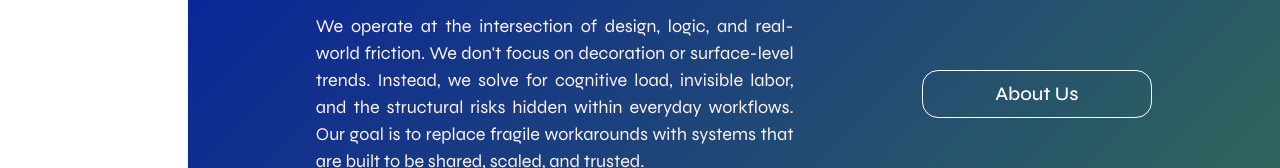
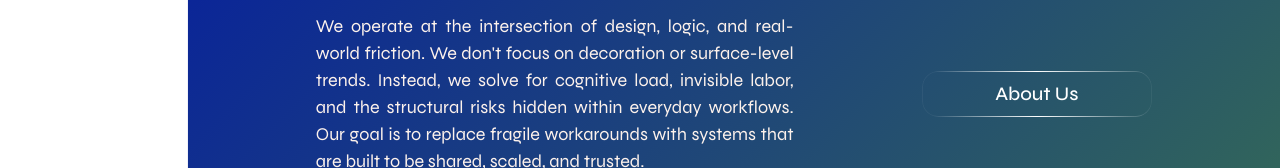
Before and after one commit to mingaworks/mingaworks.github.io, a React (Vite) app: page / in a window 1280 px wide. Shown: the part 355-523 px from the top of the page. Built offline with nearby package versions, Linux system fonts and the light colour scheme.

Commit message:
Introduce glassy CTA button styling

```diff
--- a/src/App.css
+++ b/src/App.css
@@ -1,6 +1,31 @@
 .cta {
   padding: 0.6em 1.2em;
   width: clamp(160px, 18vw, 240px);
+  position: relative;
+  border: none;
+  transition:
+    background-color 150ms ease,
+    color 150ms ease;
+}
+
+.cta::before {
+  content: "";
+  position: absolute;
+  inset: 0;
+  border-radius: inherit;
+  padding: 1px;
+  background: linear-gradient(
+    to right,
+    rgba(255, 255, 255, 0.05) 5%,
+    rgba(255, 255, 255, 1) 50%,
+    rgba(255, 255, 255, 0.05) 100%
+  );
+  -webkit-mask:
+    linear-gradient(#fff 0 0) content-box,
+    linear-gradient(#fff 0 0);
+  -webkit-mask-composite: xor;
+  mask-composite: exclude;
+  pointer-events: none;
 }
 
 .layout-root {
```
